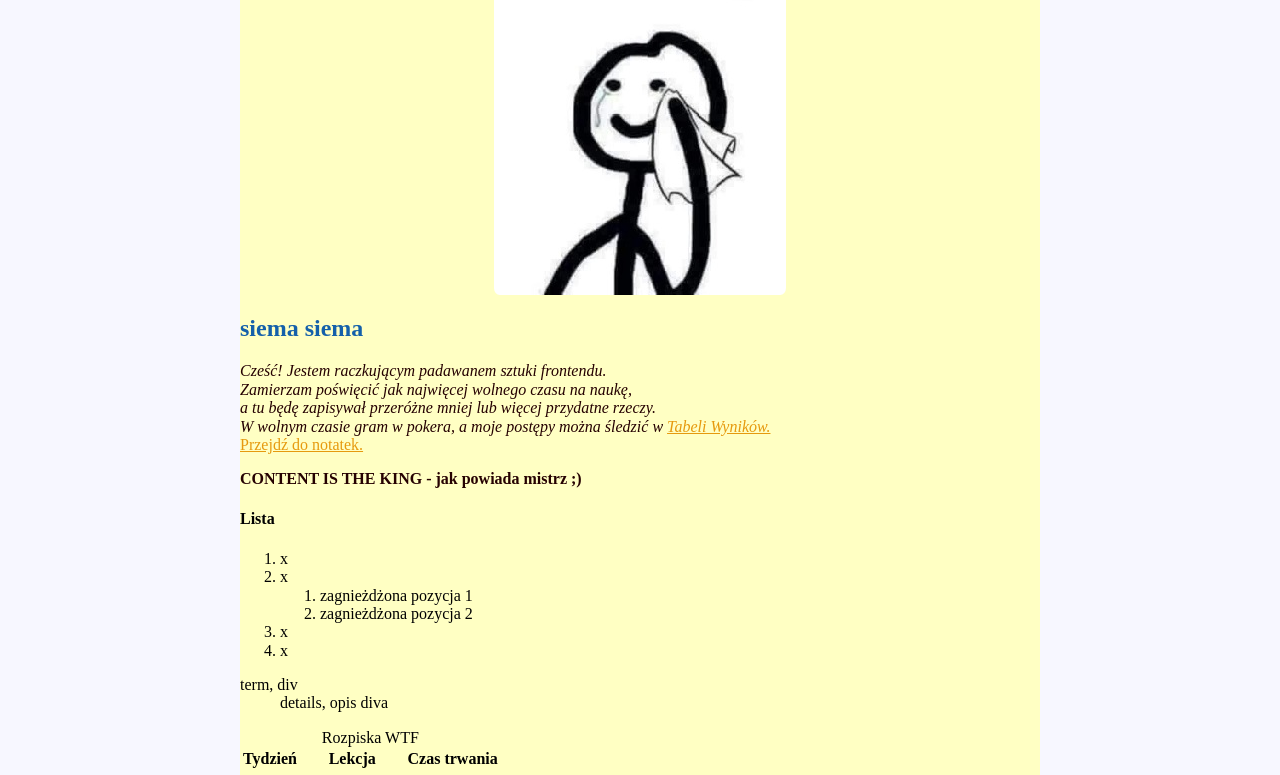
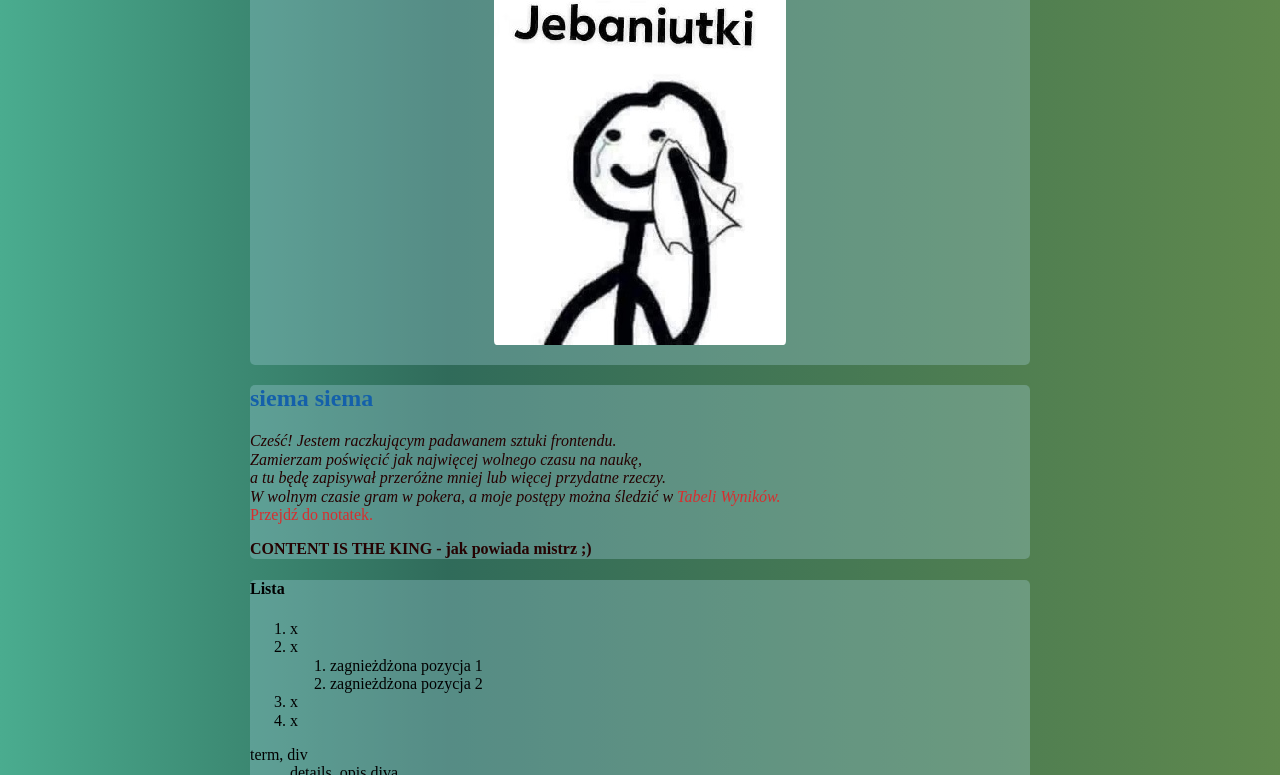
Before and after one commit to lukasz-tyborowski/homepage, a plain HTML site: page index.html in a window 1280 px wide. Shown: the part 179-954 px from the top of the page. Drawn offline with Linux system fonts and the light colour scheme.

Commit message:
V_homework

```diff
--- a/index.html
+++ b/index.html
@@ -21,13 +21,16 @@
     </header>
 
     <main class="main">
-      <header class="main__header" id="top">
+      <div class="div">
+        <header class="main__heading" id="top">
           <h1 class="main__heading main__heading--js">
             Łukasz Tyborowski - Strona domowa
           </h1>
           <img class="main__picture" src="jebaniutki.jpg" alt="jebaniutki" />
         </header>
+      </div>
 
+      <div class="div">
         <section class="about">
           <article class="week-summary">
             <h2 class="about__heading about__heading--js">Kim jestem?!</h2>
@@ -49,7 +52,9 @@
             <p><b>CONTENT IS THE KING - jak powiada mistrz ;)</b></p>
           </article>
         </section>
+      </div>
 
+      <div class="div">
         <section>
           <h4>Lista</h4>
           <ol>
@@ -68,7 +73,9 @@
           </dl>
 
           <table>
-          <caption>Rozpiska WTF</caption>
+            <caption>
+              Rozpiska WTF
+            </caption>
             <thead>
               <tr>
                 <th>Tydzień</th>
@@ -90,7 +97,10 @@
             </tbody>
           </table>
         </section>
+      </div>
 
+
+      <div class="div">
         <section class="notes" id="notatki">
           <h2 class="notes__heading">Notatki z kursu</h2>
 
@@ -102,8 +112,8 @@
             </p>
             <p>- posiada swoją zdefiniowaną składnie</p>
             <p>
-            - nie jest językiem programowania, jest językiem znaczników (Markup
-            Language)
+              - nie jest językiem programowania, jest językiem znaczników
+              (Markup Language)
             </p>
             <p>- aktualną rekomendowaną wersją jest 5.2</p>
             <p>- cała specyfikacja jest na stronie w3c</p>
@@ -125,6 +135,7 @@
             <p>p - paragraf/akapit</p>
           </article>
         </section>
+      </div>
     </main>
 
     <footer class="footer">
--- a/main.js
+++ b/main.js
@@ -15,9 +15,8 @@ const heading = document.querySelector(".dom-test--js");
 console.log(heading);
 
 function calculate(myNumber) {
-    return myNumber*7;
+  return myNumber * 7;
 }
-
 
 const myResult = calculate(1);
 
@@ -28,11 +27,10 @@ function createContent(querySelectorContent, content) {
   element.innerHTML = content;
 }
 
-createContent('.about__heading--js', 'siema siema');
-
+createContent(".about__heading--js", "siema siema"); /* funkcja zmienia content w podanym selektorze */
 
 function helloWorld() {
-    console.log('witaj świecie')
+  console.log("witaj świecie");
 }
 helloWorld();
 
@@ -41,29 +39,26 @@ helloWorld();
 }
 helloWorld();*/
 
-
-
-
 const deathStar = {
   diameter: 120000,
   fire: (target) => {
-        console.log(`${target} destroyed`)
+    console.log(`${target} destroyed`);
   },
   isOperating: true,
-    name: 'Death Star',
+  name: "Death Star",
   levels: 357,
   population: 10000,
   isLightOn: true,
   commander: {
-        name: 'Darth Vader',
+    name: "Darth Vader",
     age: 44,
-    }
-}
+  },
+};
 
-console.log (deathStar)
+console.log(deathStar);
 
-deathStar.fire('brain')
+deathStar.fire("brain");
 
-console.log(deathStar.name) //wypisuje tylko nazwę obiektu
+console.log(deathStar.name); //wypisuje tylko nazwę obiektu
 
-console.log(deathStar['name']) //nazwe własności podajemy jako string
+console.log(deathStar["name"]); //nazwe własności podajemy jako string
--- a/style.css
+++ b/style.css
@@ -1,51 +1,78 @@
 html {
   box-sizing: border-box;
+  display: flex;
+  justify-content: center;
+  background: linear-gradient(90deg, rgba(74,172,143,1) 0%, rgba(48,107,90,1) 35%, rgba(95,136,77,1) 100%);
+
 }
 
-*, *:before, *:after {
+*,
+*:before,
+*:after {
   box-sizing: inherit;
 }
 
+body {
+  display: flex;
+  flex-direction: column;
+}
+
+header {
+  display: flex;
+  flex-direction: column;
+}
+
+.navigation {
+  background: hsla(125, 65%, 65%, 0.76);
+  padding: 12px;
+  border-radius: 5px;
+  margin: 10px;
+  max-width: 600px;
+  display: flex;
+  flex-direction: row;
+  justify-content: center;
+  align-self: center;
+}
+
+.navigation__link {
+  color: rgb(226, 226, 226);
+  display: inline-block;
+  margin-right: 15px;
+}
+
+.navigation__link--homepage {
+  color: rgb(83, 83, 83);
+
+}
+
+.div {
+  margin: 10px;
+  background: hsl(195, 53%, 79%, 0.3);
+  border-radius: 5px;
+}
 .main {
-  background: rgb(255, 255, 195);
   max-width: 800px;
   margin: 0px auto;
 }
 
 .main__picture {
-  display: block;
-  margin-left: auto;
-  margin-right: auto;
-  border-radius: 2%;
+  display: flex;
+  margin: 10px auto;
+  border-radius: 4%;
+  padding: 10px;
 }
 
 .main__heading {
-  color: #dd6c10;
+  color: #dd1010;
 }
 
-body {
-  background: #f7f7ff;
-}
-
-.navigation {
-  background: #08df1ac2;
-  padding: 12px;
-  border-radius: 5px;
-}
-
-.navigation__link {
-  color: rgb(96, 139, 182);
-  display: inline-block;
-  margin-right: 15px;
-}
-
-.navigation__link--homepage {
-    color: #000
+.about__heading {
+  align-items: center;
 }
 
 h1 {
   text-align: center;
-  color: navy;
+  font-family: fantasy;
 }
 
 h2 {
@@ -57,15 +84,8 @@ p {
 }
 
 a {
-  color: rgb(230, 154, 14);
-}
-
-header a {
-  color: darkorchid;
-}
-
-.special-header {
-  color: black;
+  color: rgb(216, 46, 46);
+  text-decoration: none;
 }
 
 .footer {
```
Also changed, not shown: nauka-css.html (+16 -4 lines), nauka-html.html (+16 -5 lines), przydatne.html (+7 -1 lines). Lines whose indentation alone changed are shown as unchanged.
